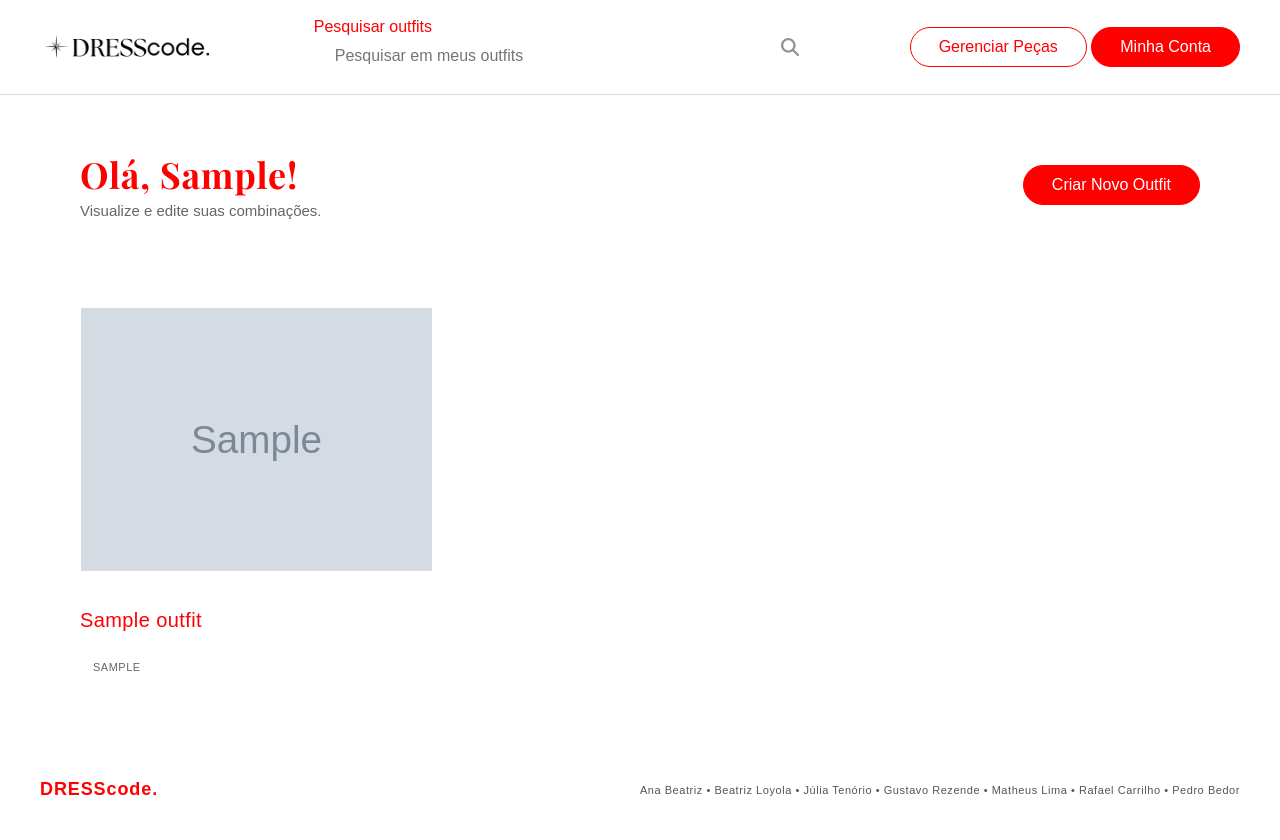
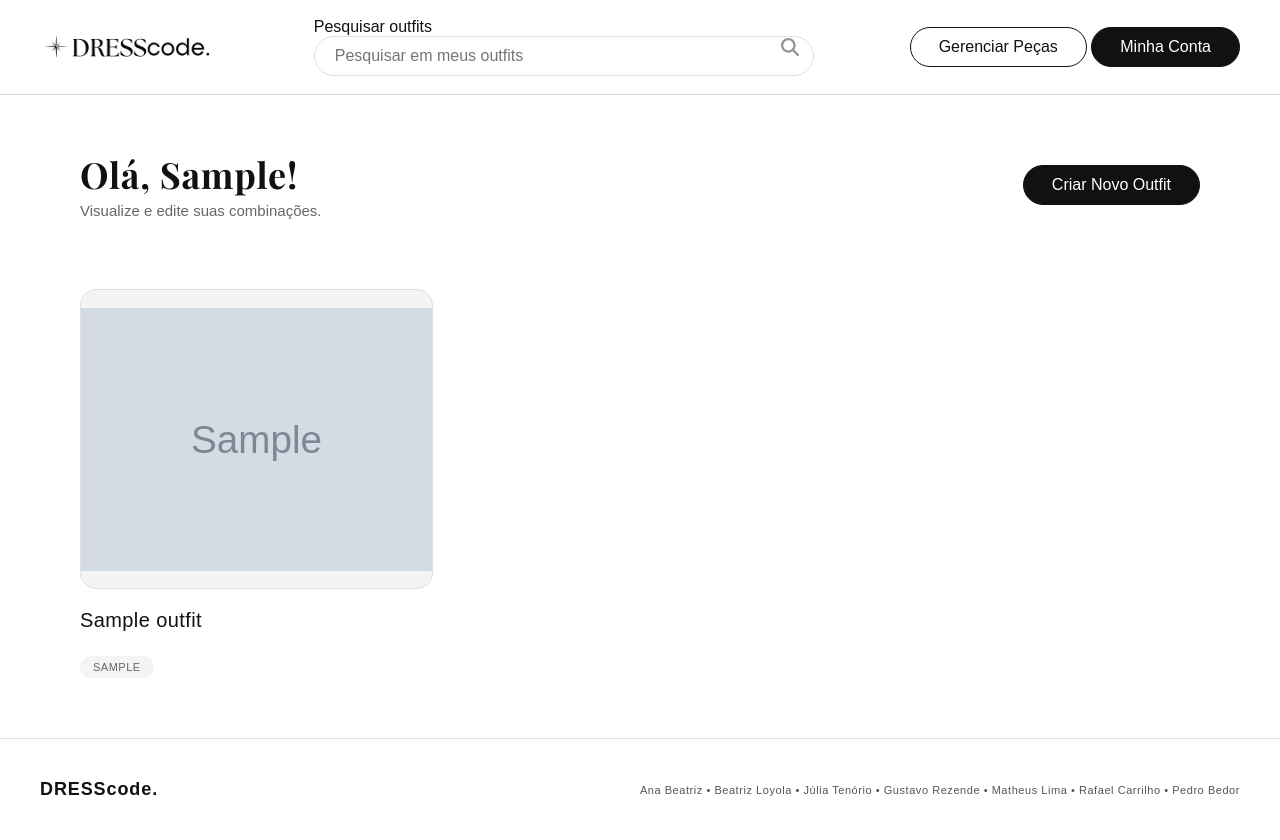
Before and after one commit to beatrizloyola/DRESScode, a Django app: page /dashboard/ in a window 1280 px wide. Run offline with Django 5.2, Linux system fonts and the light colour scheme; a user stored in the database is signed in; tables that the repository leaves empty hold one stand-in row (values such as "Sample post"); grey boxes marked "Sample" are stand-in pictures; some web fonts are replaced.

Commit message:
fix: corrige bugs introduzidos na branch de acessibilidade
- Restaura --black, --gray-light e --gray-border para valores corretos
- Adiciona <article> de abertura no Dashboard para fechar tag corretamente
- Usa clearTimeout antes de setTimeout em pressedArrow para evitar que botão fique preso em scale(0.5) ao clicar rapidamente

```diff
--- a/static/css/Style.css
+++ b/static/css/Style.css
@@ -11,10 +11,10 @@
 
 :root {
   /* Cores */
-  --black: #ff0000;
+  --black: #111;
   --white: #fff;
-  --gray-light: #ffffff;
-  --gray-border: #ffffff;
+  --gray-light: #f4f4f4;
+  --gray-border: #e0e0e0;
   --danger: #d41313;
 
   /* Medidas */
--- a/templates/Dashboard.html
+++ b/templates/Dashboard.html
@@ -61,7 +61,7 @@
     <div class="outfit-grid">
 
       {% for outfit in outfits %}
-        <div class="card">
+        <article class="card">
           <div class="card-image-box" style="background-image: url('{{ outfit.image.url }}');">
             <div class="card-actions">
               <a href="{% url 'edit_outfit' outfit.id %}" class="action-btn edit-btn" title="Editar Outfit">
--- a/templates/EditOutfit.html
+++ b/templates/EditOutfit.html
@@ -102,6 +102,7 @@
 
     const tags = [...currentTags];
     let buttonClicked = null;
+    let releaseTimeout = null;
     let animationHappening = false;
     let noNameError = false;
 
@@ -169,12 +170,14 @@
             }
         }
 
-        setTimeout(releaseArrow, 120);
+        clearTimeout(releaseTimeout);
+        releaseTimeout = setTimeout(releaseArrow, 120);
     }
 
     function releaseArrow() {
         if(buttonClicked) buttonClicked.style.transform = 'scale(1)';
         buttonClicked = null;
+        releaseTimeout = null;
     }
 
     function changeLevel (category, list, lvl, preview, height, modifier) {
--- a/templates/NewOutfit.html
+++ b/templates/NewOutfit.html
@@ -84,6 +84,7 @@
     let shoesLvl = 0;
     const tags = [];
     let buttonClicked = null;
+    let releaseTimeout = null;
     let animationHappening = false;
     let noNameError = false;
 
@@ -138,12 +139,14 @@
             }
         }
 
-        setTimeout(releaseArrow, 120);
+        clearTimeout(releaseTimeout);
+        releaseTimeout = setTimeout(releaseArrow, 120);
     }
 
     function releaseArrow() {
         if(buttonClicked) buttonClicked.style.transform = 'scale(1)';
         buttonClicked = null;
+        releaseTimeout = null;
     }
 
     function changeLevel (category, list, lvl, preview, height, modifier) {
```
